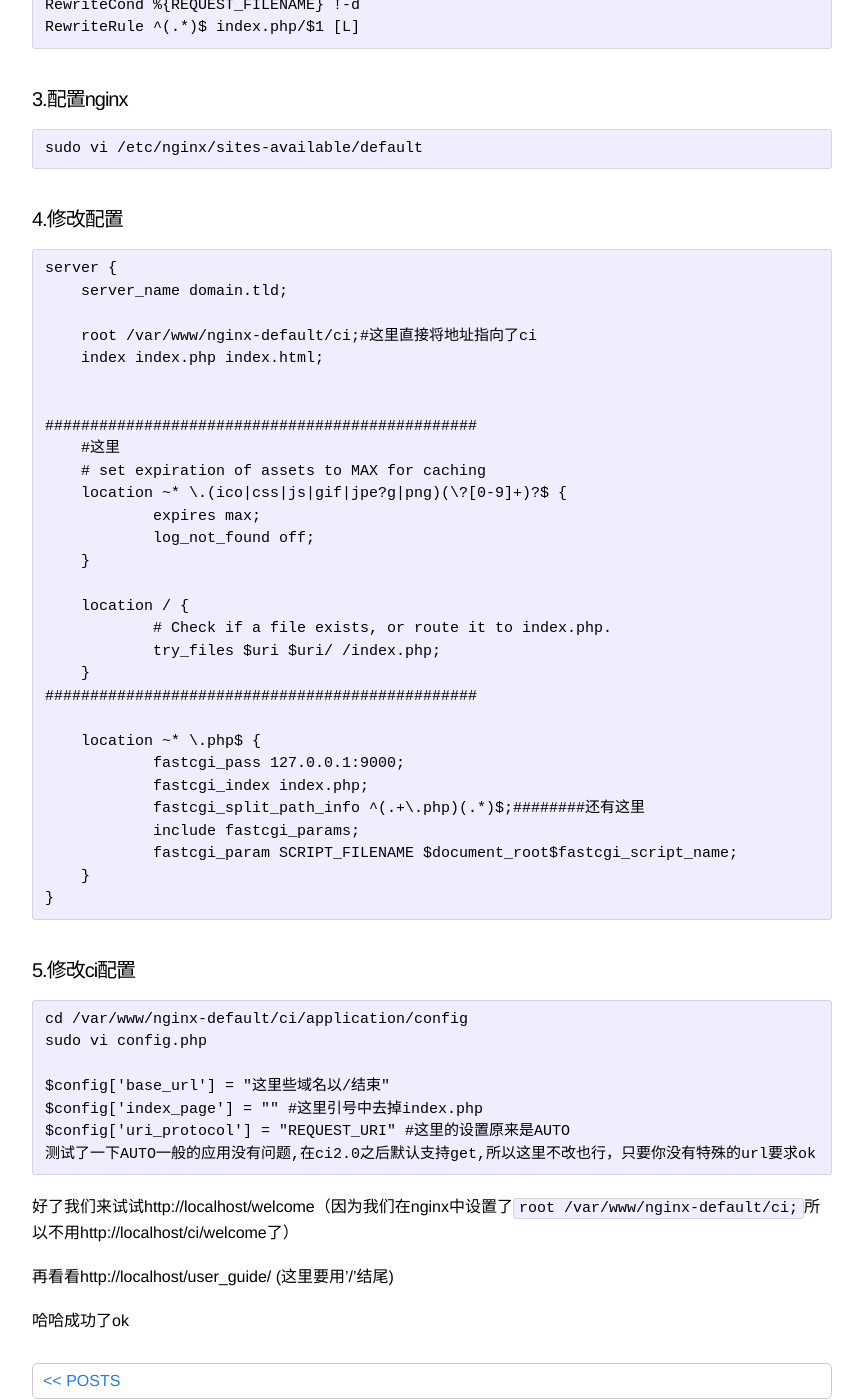
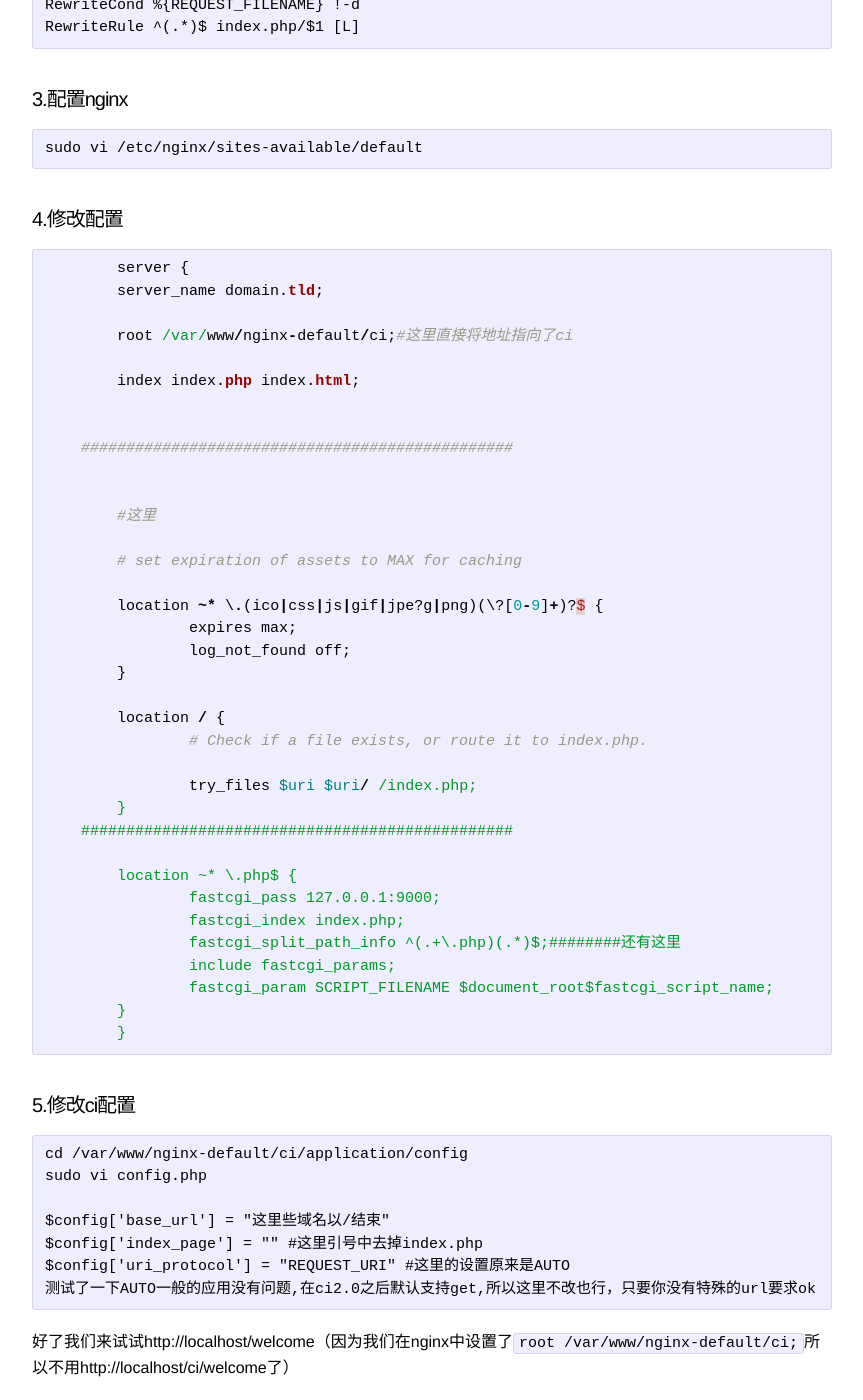
Before and after one commit to wnpers/blog, a Jekyll site: the page built from _posts/2014-08-03-codeigniter-nginx-rewrite.markdown, in a window 1280 px wide and 1400 px high, scrolled down 905 px. Shown: the whole window, without its empty margins (208-1071 px from the left). Built offline with Jekyll 4.4.1, drawn with Linux system fonts in a browser that asks for light colours.

Commit message:
add highlighter

```diff
--- a/_config.yml
+++ b/_config.yml
@@ -15,3 +15,4 @@ paginate: 6
 paginate_path: "page:num"
 timezone: Asia/Shanghai
 excerpt_separator: <!--more-->
+highlighter: rouge
--- a/_posts/2014-08-03-codeigniter-nginx-rewrite.markdown
+++ b/_posts/2014-08-03-codeigniter-nginx-rewrite.markdown
@@ -39,7 +39,7 @@ apache有mod_rewrite,nginx有什么呢
 	sudo vi /etc/nginx/sites-available/default
 
 #### 4.修改配置
-
+{% highlight ruby %}
 	server {
         server_name domain.tld;
 
@@ -48,6 +48,7 @@ apache有mod_rewrite,nginx有什么呢
 
 
     ################################################
+
         #这里
         # set expiration of assets to MAX for caching
         location ~* \.(ico|css|js|gif|jpe?g|png)(\?[0-9]+)?$ {
@@ -69,7 +70,7 @@ apache有mod_rewrite,nginx有什么呢
                 fastcgi_param SCRIPT_FILENAME $document_root$fastcgi_script_name;
         }
 	}
-
+{% endhighlight %}
 #### 5.修改ci配置
 	cd /var/www/nginx-default/ci/application/config
 	sudo vi config.php
```
